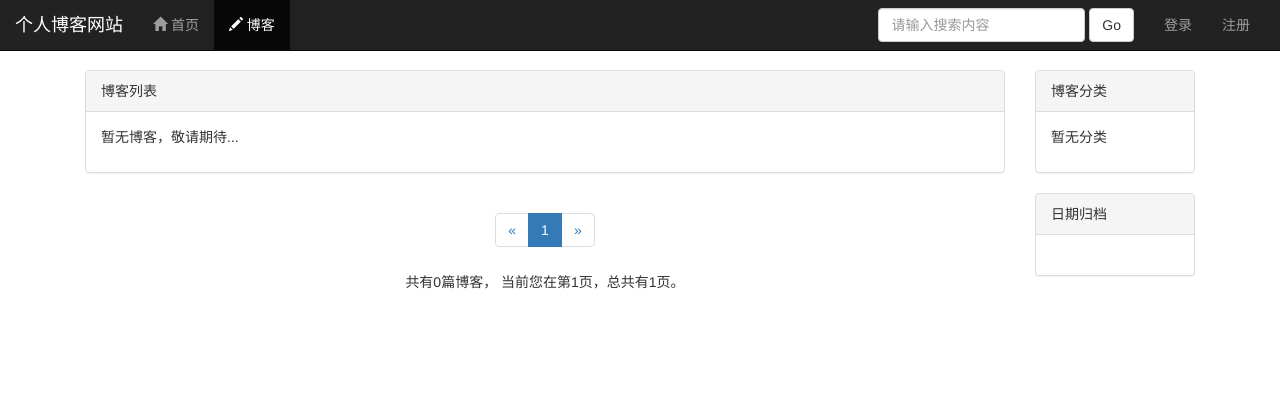
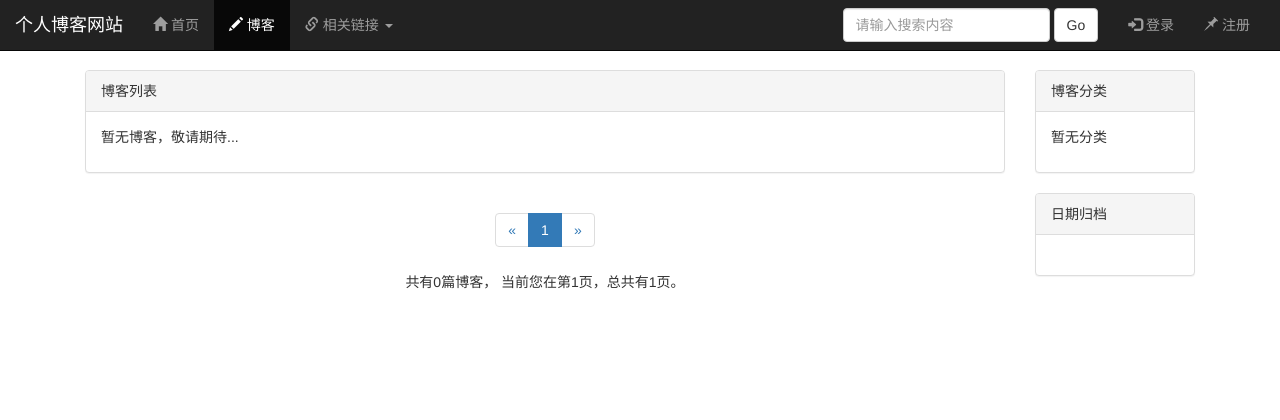
Before and after one commit to Abeautifulsnow/personal-blog, a Django app: page /blog/ in a window 1280 px wide. Shown: the top 420 px of the page. Run offline with Django 3.2, Linux system fonts and the light colour scheme; data that the repository does not hold is empty; some libraries are stand-ins or nearby versions.

Commit message:
前台首页导航栏添加链接功能以及博客列表页添加编辑功能

```diff
--- a/work_blog/apps/blog/urls.py
+++ b/work_blog/apps/blog/urls.py
@@ -1,6 +1,6 @@
 # encoding: utf-8
 from django.urls import path
-from blog.views import blog_detail, blogs_type, blog_list, blogs_by_date, blog_edit
+from blog.views import blog_detail, blogs_type, blog_list, blogs_by_date
 
 urlpatterns = [
     path("", blog_list, name="blog_list"),
--- a/work_blog/apps/blog/views.py
+++ b/work_blog/apps/blog/views.py
@@ -143,28 +143,28 @@ def blog_detail(request, blog_pk):
     response.set_cookie(read_cookie_key, 'true')  # 阅读cookie标记
     return response
 
-@login_required
-def blog_edit(request, blog_pk):
-    """
-    博客内容编辑
-    """
-    blog = Blog.objects.get(id=blog_pk)
+# @login_required
+# def blog_edit(request, blog_pk):
+#     """
+#     博客内容编辑
+#     """
+#     blog = Blog.objects.get(id=blog_pk)
 
-    if request.user != blog.author:
-        raise Http404
+#     if request.user != blog.author:
+#         raise Http404
 
-    if request.method == 'POST':
-        form = BlogForm(instance=blog, data=request.POST)
-        if form.is_valid():
-            blog.title = request.POST['title']
-            blog.content = request.POST['content']
-            blog.save()
-            return HttpResponseRedirect(reverse('blog:blog_list', args=[blog_pk]))
-    else:
-        form = BlogForm()
+#     if request.method == 'POST':
+#         form = BlogForm(instance=blog, data=request.POST)
+#         if form.is_valid():
+#             blog.title = request.POST['title']
+#             blog.content = request.POST['content']
+#             blog.save()
+#             return HttpResponseRedirect(reverse('blog:blog_list', args=[blog_pk]))
+#     else:
+#         form = BlogForm()
 
-    context = {
-        'blog': blog,
-        "form": form,
-    }
-    return render(request, 'blog_edit.html', context)
+#     context = {
+#         'blog': blog,
+#         "form": form,
+#     }
+#     return render(request, 'blog_edit.html', context)
--- a/work_blog/static/blog.css
+++ b/work_blog/static/blog.css
@@ -26,7 +26,6 @@ ul.blog-info-description li{
     margin-bottom: 2em;
 }
 div.blog-content{
-    text-indent: 2em;
     letter-spacing: 1pt;
     line-height: 1.5;
     margin-bottom: 2em;
--- a/work_blog/templates/base.html
+++ b/work_blog/templates/base.html
@@ -35,15 +35,47 @@
                             <span class="glyphicon glyphicon-pencil"></span>&nbsp;博客
                         </a>
                     </li>
+
+                    <li class="dropdown">
+                        <a href="#" class="dropdown-toggle" data-toggle="dropdown" role="button" aria-haspopup="true" aria-expanded="false">
+                            <span class="glyphicon glyphicon-link"></span>&nbsp;相关链接 <span class="caret"></span>
+                        </a>
+                        <ul class="dropdown-menu">
+                            <li><a href="https://www.cnblogs.com/">
+                                <span class="glyphicon glyphicon-globe"></span>&nbsp;cnblog
+                            </a></li>
+                            <li role="separator" class="divider"></li>
+                            <li><a href="https://github.com/">
+                                <span class="glyphicon glyphicon-globe"></span>&nbsp;Github
+                            </a></li>
+                            <li role="separator" class="divider"></li>
+                            <li><a href="https://gitee.com/">
+                                <span class="glyphicon glyphicon-globe"></span>&nbsp;码云
+                            </a></li>
+                            <li role="separator" class="divider"></li>
+                            <li><a href="https://docs.djangoproject.com/">
+                                <span class="glyphicon glyphicon-globe"></span>&nbsp;Django教程
+                            </a></li>
+                            <li role="separator" class="divider"></li>
+                            <li><a href="https://www.python.org/">
+                                <span class="glyphicon glyphicon-globe"></span>&nbsp;Python教程
+                            </a></li>
+                        </ul>
+                    </li>
                 </ul>
+
 
                 <ul class="nav navbar-nav navbar-right">
                     {% if not user.is_authenticated %}
                         <li class="{% block nav_login_active %}{% endblock %}">
-                            <a href="{% url 'user:login' %}?from={{ request.get_full_path }}">登录</a>
+                            <a href="{% url 'user:login' %}?from={{ request.get_full_path }}">
+                                <span class="glyphicon glyphicon-log-in"></span>&nbsp;登录
+                            </a>
                         </li>
                         <li class="{% block nav_register_active %}{% endblock %}">
-                            <a href="{% url 'user:register' %}?from={{ request.get_full_path }}">注册</a>
+                            <a href="{% url 'user:register' %}?from={{ request.get_full_path }}">
+                                <span class="glyphicon glyphicon-pushpin"></span>&nbsp;注册
+                            </a>
                         </li>
                     {% else %}
                         <li class="dropdown">
--- a/work_blog/templates/blog_list.html
+++ b/work_blog/templates/blog_list.html
@@ -25,7 +25,7 @@
                                     <a href="{% url 'blog:blog_detail' blog.id %}">{{ blog.title }}</a>
                                 </h3>
                                 <p>{{ blog.content|striptags|truncatechars:100 }}&nbsp;
-                                    {% comment %} <a href="{% url 'blog:blog_edit' blog.id %}">编辑</a> {% endcomment %}
+                                    <a href="/admin/blog/blog/{{ blog.id }}/change/" target="_blank" style="text-decoration:underline;">编辑</a>
                                 </p>
                                 <br>
                                 <p class="blog-info">
--- a/work_blog/work_blog/urls.py
+++ b/work_blog/work_blog/urls.py
@@ -17,6 +17,7 @@ from django.contrib import admin
 from django.urls import path, re_path, include
 from django.views.static import serve
 from django.conf.urls.static import static
+from django.views.generic import TemplateView
 
 from work_blog.views import HomeView
 from work_blog.settings.base import MEDIA_URL, MEDIA_ROOT
```
